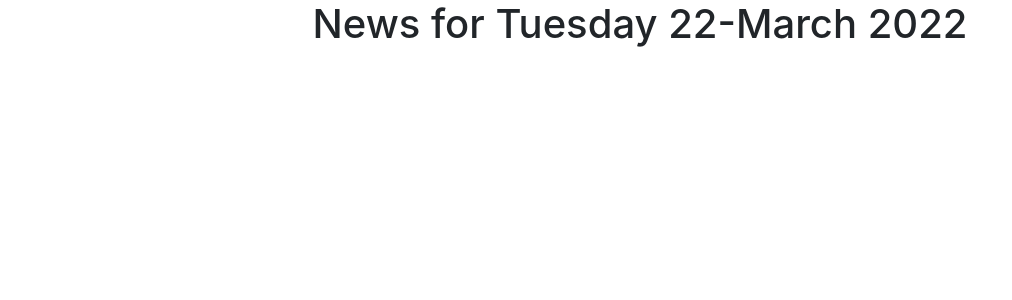
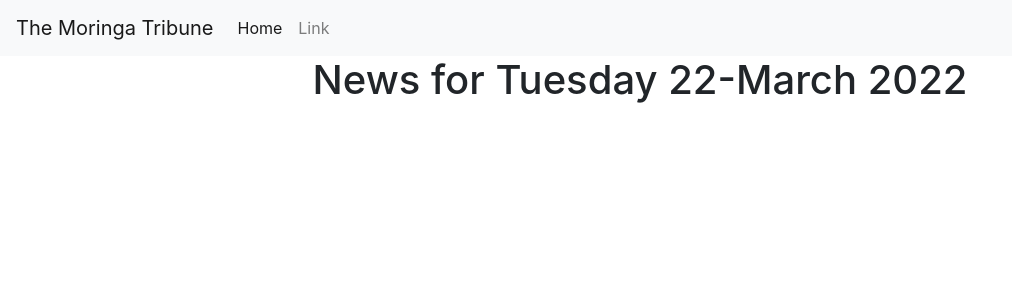
Before and after one commit to John-Kimani/moringa-tribune, a Django app: page /today/ in a window 1280 px wide. Shown: the top 300 px of the page, without its empty margins (0-1012 px from the left). Run offline with Django 4.2, Linux system fonts and the light colour scheme; some libraries are stand-ins or nearby versions.

Commit message:
Dev creates navbar

```diff
--- a/news/templates/all-news/base.html
+++ b/news/templates/all-news/base.html
@@ -1,4 +1,5 @@
 {% load bootstrap4 %}
+{% load static %}
 
 <!DOCTYPE html>
 <html lang="en">
@@ -16,6 +17,8 @@
     {% endblock %}
 </head>
 <body>
+    {% include 'navbar.html' %}
+
     {% block content %}
     <h1 class="text-center">News for {{date|date:"l d-F Y"}}</h1>
     {% endblock %}
--- /dev/null
+++ b/news/templates/navbar.html
@@ -0,0 +1,26 @@
+<!DOCTYPE html>
+<html lang="en">
+<head>
+    <meta charset="UTF-8">
+    <meta http-equiv="X-UA-Compatible" content="IE=edge">
+    <meta name="viewport" content="width=device-width, initial-scale=1.0">
+</head>
+<body>
+    <nav class="navbar navbar-expand-lg navbar-light bg-light">
+        <a class="navbar-brand" href="{% url 'newsToday' %}">The Moringa Tribune</a>
+        <button class="navbar-toggler" type="button" data-toggle="collapse" data-target="#navbarSupportedContent" aria-controls="navbarSupportedContent" aria-expanded="false" aria-label="Toggle navigation">
+          <span class="navbar-toggler-icon"></span>
+        </button>
+
+        <div class="collapse navbar-collapse" id="navbarSupportedContent">
+          <ul class="navbar-nav mr-auto">
+            <li class="nav-item active">
+              <a class="nav-link" href="#">Home <span class="sr-only">(current)</span></a>
+            </li>
+            <li class="nav-item">
+              <a class="nav-link" href="#">Link</a>
+            </li>
+        </div>
+      </nav>
+</body>
+</html>
```
